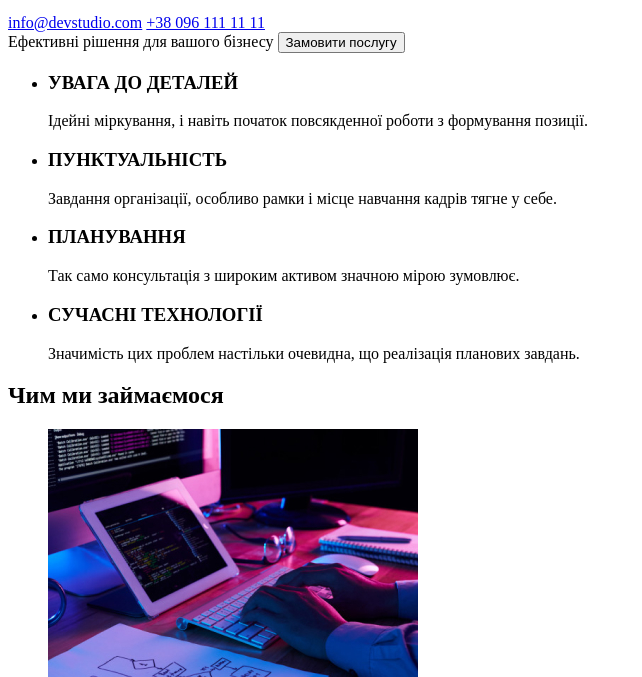
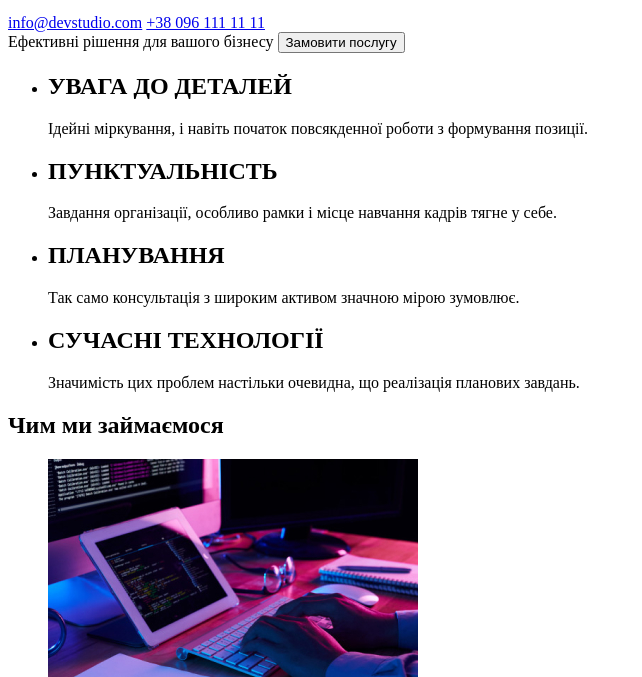
Before and after one commit to Dmytro-coder/goit-markup-hw-01, a plain HTML site: page index.html in a window 1280 px wide. Shown: the part 123-800 px from the top of the page, without its empty margins (0-642 px from the left). Drawn offline with Linux system fonts and the light colour scheme.

Commit message:
Update index.html

```diff
--- a/index.html
+++ b/index.html
@@ -39,19 +39,19 @@
             <section>
                 <ul>
                     <li>
-                        <h3>УВАГА ДО ДЕТАЛЕЙ</h3>
+                        <h2>УВАГА ДО ДЕТАЛЕЙ</h2>
                         <p>Ідейні міркування, і навіть початок повсякденної роботи з формування позиції.</p>
                     </li>
                     <li>
-                        <h3>ПУНКТУАЛЬНІСТЬ</h3>
+                        <h2>ПУНКТУАЛЬНІСТЬ</h2>
                         <p>Завдання організації, особливо рамки і місце навчання кадрів тягне у себе.</p>
                     </li>
                     <li>
-                        <h3>ПЛАНУВАННЯ</h3>
+                        <h2>ПЛАНУВАННЯ</h2>
                         <p>Так само консультація з широким активом значною мірою зумовлює.</p>
                     </li>
                     <li>
-                        <h3>СУЧАСНІ ТЕХНОЛОГІЇ</h3>
+                        <h2>СУЧАСНІ ТЕХНОЛОГІЇ</h2>
                         <p>Значимість цих проблем настільки очевидна, що реалізація планових завдань.</p>
                     </li>
                 </ul>
```
